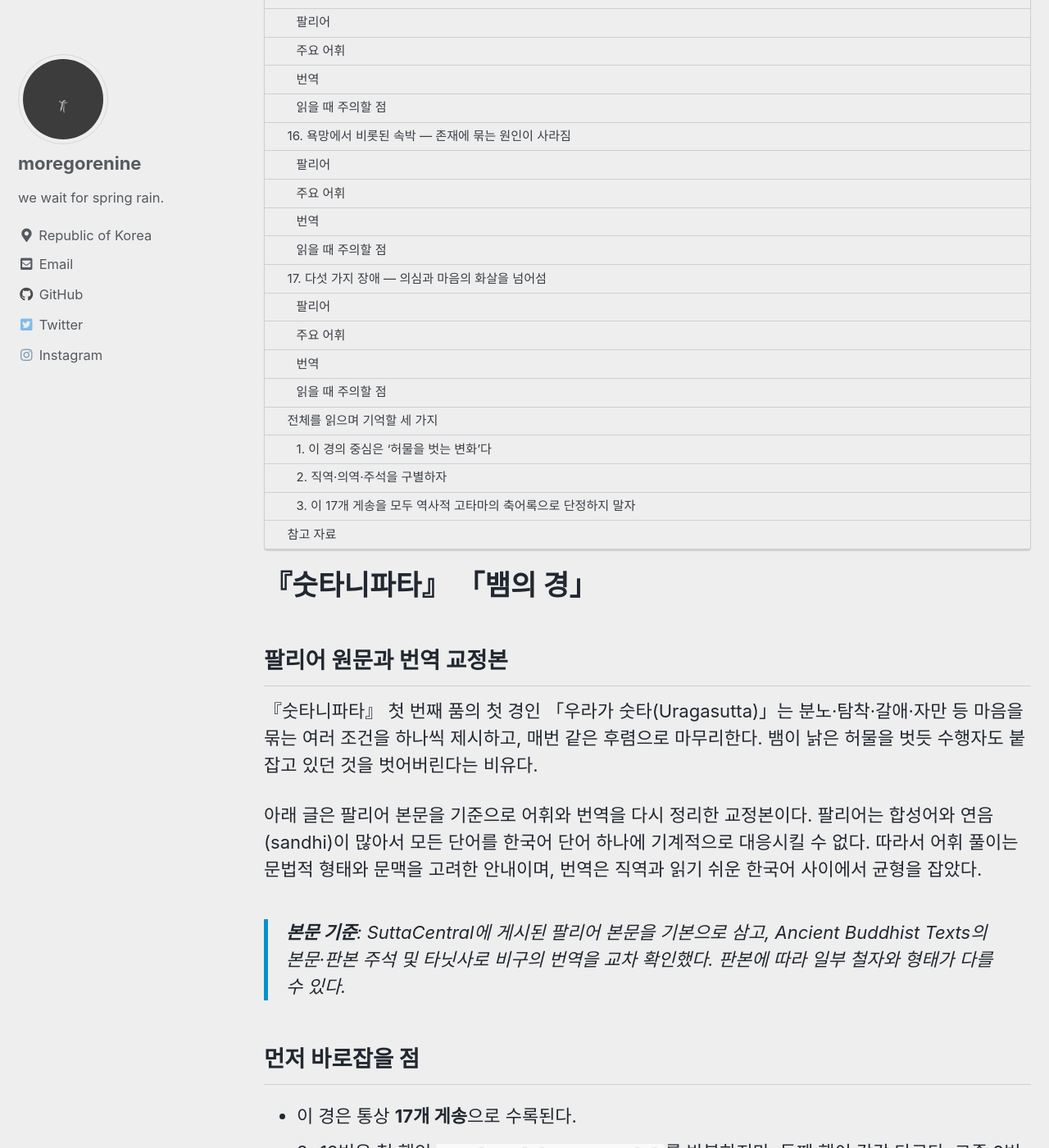
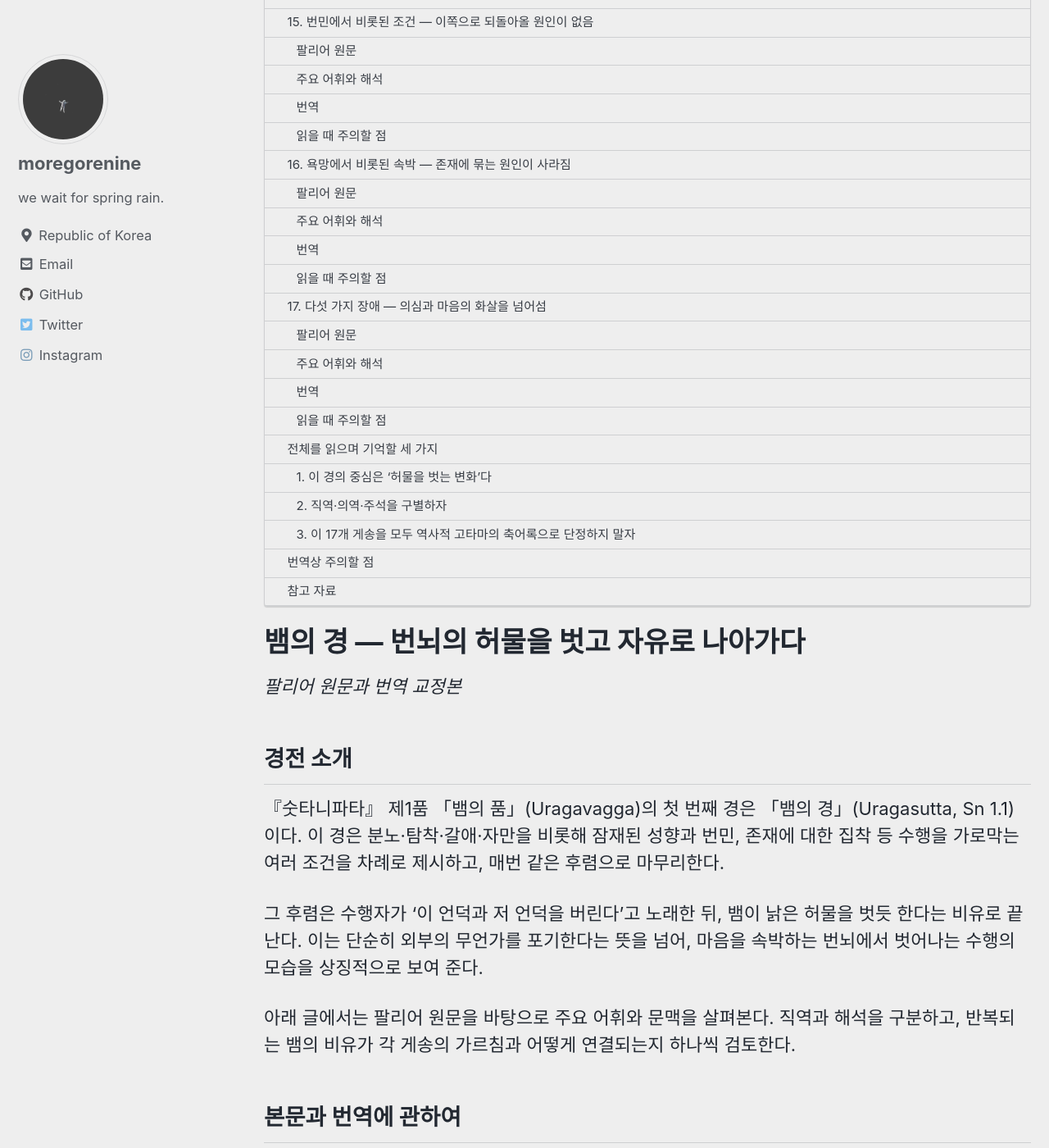
Before and after one commit to moregorenine/moregorenine.github.io, a Jekyll site: the page built from _posts/suttanipata/2026-10-19-uraga-sutta-final-edition.md, in a window 1280 px wide and 1400 px high, scrolled down 2834 px. Shown: the whole window at 82% size. Built offline with Jekyll 4.4.1, drawn with Linux system fonts in a browser that asks for light colours; cached includes are drawn as plain includes; comment, search, counter and statistics services are not loaded; some of the changed text lies outside the part shown.

```diff
--- a/_posts/suttanipata/2026-10-19-uraga-sutta-final-edition.md
+++ b/_posts/suttanipata/2026-10-19-uraga-sutta-final-edition.md
@@ -1,32 +1,38 @@
 ---
-title: "『숫타니파타』 「뱀의 경」: 팔리어 원문과 번역 교정본"
-excerpt: "『숫타니파타』 1.1 「뱀의 경」의 17개 게송을 팔리어 본문과 대조해 읽는다. 원문 어휘, 번역상 주의점, 해석이 갈리는 구절을 구분해 정리했다."
+title: "뱀의 경 — 번뇌의 허물을 벗고 자유로 나아가다"
+excerpt: "『숫타니파타』 1.1 「뱀의 경」의 17개 게송을 팔리어 본문과 대조해 읽는다. 주요 어휘, 반복 후렴, 번역상 주의점과 해석이 갈리는 구절을 구분해 정리한다."
 categories:
-    - 불교
-    - 초기불교
+  - 불교
+  - 초기불교
 tags:
-    - 숫타니파타
-    - 뱀의경
-    - 우라가숫타
-    - 팔리어
-    - 경전읽기
-    - 초기불교
-last_modified_at: 2026-10-19T23:42:00+09:00
+  - 숫타니파타
+  - 뱀의경
+  - 우라가숫타
+  - 팔리어
+  - 경전읽기
+  - 초기불교
+last_modified_at: 2026-10-27T23:30:00+09:00
 toc: true
 toc_sticky: true
 ---
 
-# 『숫타니파타』 「뱀의 경」
+# 뱀의 경 — 번뇌의 허물을 벗고 자유로 나아가다
 
-## 팔리어 원문과 번역 교정본
+_팔리어 원문과 번역 교정본_
 
-『숫타니파타』 첫 번째 품의 첫 경인 「우라가 숫타(Uragasutta)」는 분노·탐착·갈애·자만 등 마음을 묶는 여러 조건을 하나씩 제시하고, 매번 같은 후렴으로 마무리한다. 뱀이 낡은 허물을 벗듯 수행자도 붙잡고 있던 것을 벗어버린다는 비유다.
+## 경전 소개
 
-아래 글은 팔리어 본문을 기준으로 어휘와 번역을 다시 정리한 교정본이다. 팔리어는 합성어와 연음(sandhi)이 많아서 모든 단어를 한국어 단어 하나에 기계적으로 대응시킬 수 없다. 따라서 어휘 풀이는 문법적 형태와 문맥을 고려한 안내이며, 번역은 직역과 읽기 쉬운 한국어 사이에서 균형을 잡았다.
+『숫타니파타』 제1품 「뱀의 품」(Uragavagga)의 첫 번째 경은 「뱀의 경」(Uragasutta, Sn 1.1)이다. 이 경은 분노·탐착·갈애·자만을 비롯해 잠재된 성향과 번민, 존재에 대한 집착 등 수행을 가로막는 여러 조건을 차례로 제시하고, 매번 같은 후렴으로 마무리한다.
 
-> **본문 기준**: SuttaCentral에 게시된 팔리어 본문을 기본으로 삼고, *Ancient Buddhist Texts*의 본문·판본 주석 및 타닛사로 비구의 번역을 교차 확인했다. 판본에 따라 일부 철자와 형태가 다를 수 있다.
+그 후렴은 수행자가 ‘이 언덕과 저 언덕을 버린다’고 노래한 뒤, 뱀이 낡은 허물을 벗듯 한다는 비유로 끝난다. 이는 단순히 외부의 무언가를 포기한다는 뜻을 넘어, 마음을 속박하는 번뇌에서 벗어나는 수행의 모습을 상징적으로 보여 준다.
 
-## 먼저 바로잡을 점
+아래 글에서는 팔리어 원문을 바탕으로 주요 어휘와 문맥을 살펴본다. 직역과 해석을 구분하고, 반복되는 뱀의 비유가 각 게송의 가르침과 어떻게 연결되는지 하나씩 검토한다.
+
+## 본문과 번역에 관하여
+
+> **본문 기준**: SuttaCentral에 게시된 팔리어 본문을 기본으로 삼고, **Ancient Buddhist Texts**의 본문·판본 주석 및 타닛사로 비구의 번역을 교차 확인했다. 판본에 따라 일부 철자와 형태가 다를 수 있다.
+
+## 먼저 확인할 점
 
 - 이 경은 통상 **17개 게송**으로 수록된다.
 - 8~13번은 첫 행인 `Yo nāccasārī na paccasārī`를 반복하지만, 둘째 행이 각각 다르다. 그중 9번의 `sabbaṃ vitathamidanti ñatvā loke`를 빠뜨리면 이후 게송의 번호와 의미가 모두 어긋난다.
@@ -61,14 +68,14 @@ toc_sticky: true
 
 ## 1. 분노 — 이미 일어난 분노를 다스리다
 
-### 팔리어
+### 팔리어 원문
 
 > Yo uppatitaṃ vineti kodhaṃ,
 > Visaṭaṃ sappavisaṃva osadhehi;
 > So bhikkhu jahāti orapāraṃ,
 > Urago jiṇṇamivattacaṃ purāṇaṃ.
 
-### 주요 어휘
+### 주요 어휘와 해석
 
 - `yo` — 누구든 …하는 사람은
 - `uppatitaṃ` — 일어난, 솟아오른
@@ -88,14 +95,14 @@ toc_sticky: true
 
 ## 2. 탐착 — 연꽃을 뿌리째 뽑듯
 
-### 팔리어
+### 팔리어 원문
 
 > Yo rāgamudacchidā asesaṃ,
 > Bhisapupphaṃva saroruhaṃ vigayha;
 > So bhikkhu jahāti orapāraṃ,
 > Urago jiṇṇamivattacaṃ purāṇaṃ.
 
-### 주요 어휘
+### 주요 어휘와 해석
 
 - `rāgaṃ` — 탐착, 욕정, 마음을 끌어당기는 애착을
 - `udacchidā` — 끊어냈다, 잘라냈다
@@ -116,14 +123,14 @@ toc_sticky: true
 
 ## 3. 갈애 — 빠르게 흐르는 물줄기를 말리다
 
-### 팔리어
+### 팔리어 원문
 
 > Yo taṇhamudacchidā asesaṃ,
 > Saritaṃ sīghasaraṃ visosayitvā;
 > So bhikkhu jahāti orapāraṃ,
 > Urago jiṇṇamivattacaṃ purāṇaṃ.
 
-### 주요 어휘
+### 주요 어휘와 해석
 
 - `taṇhaṃ` — 갈애를, 목마른 듯 계속 원하는 마음을
 - `udacchidā` — 끊어냈다
@@ -142,14 +149,14 @@ toc_sticky: true
 
 ## 4. 자만 — 약한 갈대 다리를 무너뜨리는 홍수
 
-### 팔리어
+### 팔리어 원문
 
 > Yo mānamudabbadhī asesaṃ,
 > Naḷasetuṃva sudubbalaṃ mahogho;
 > So bhikkhu jahāti orapāraṃ,
 > Urago jiṇṇamivattacaṃ purāṇaṃ.
 
-### 주요 어휘
+### 주요 어휘와 해석
 
 - `mānaṃ` — 자만, 자신을 남과 비교하며 높이거나 낮추는 마음을
 - `udabbadhī` — 무너뜨렸다, 파괴했다
@@ -168,14 +175,14 @@ toc_sticky: true
 
 ## 5. 존재의 핵심 — 무화과나무에서 꽃을 찾듯
 
-### 팔리어
+### 팔리어 원문
 
 > Yo nājjhagamā bhavesu sāraṃ,
 > Vicinaṃ pupphamivā udumbaresu;
 > So bhikkhu jahāti orapāraṃ,
 > Urago jiṇṇamivattacaṃ purāṇaṃ.
 
-### 주요 어휘
+### 주요 어휘와 해석
 
 - `yo` — 누구든 …하는 사람은
 - `na ajjhagamā` — 발견하지 못했다, 도달하지 못했다
@@ -197,14 +204,14 @@ toc_sticky: true
 
 ## 6. 마음속 분노 — 존재의 이런저런 상태를 넘어섬
 
-### 팔리어
+### 팔리어 원문
 
 > Yassantarato na santi kopā,
 > Itibhavābhavatañca vītivatto;
 > So bhikkhu jahāti orapāraṃ,
 > Urago jiṇṇamivattacaṃ purāṇaṃ.
 
-### 주요 어휘
+### 주요 어휘와 해석
 
 - `yassa` — 그에게, 그런 사람에게
 - `antarato` — 안쪽에서, 마음속에
@@ -223,14 +230,14 @@ toc_sticky: true
 
 ## 7. 생각과 사유 — 마음속의 얽힌 생각을 걷어내다
 
-### 팔리어
+### 팔리어 원문
 
 > Yassa vitakkā vidhūpitā,
 > Ajjhattaṃ suvikappitā asesā;
 > So bhikkhu jahāti orapāraṃ,
 > Urago jiṇṇamivattacaṃ purāṇaṃ.
 
-### 주요 어휘
+### 주요 어휘와 해석
 
 - `vitakkā` — 생각들, 사유들. 문맥에 따라 숙고나 개념적 사유를 뜻할 수 있다.
 - `vidhūpitā` — 흩어진, 쫓겨난, 제거된
@@ -248,14 +255,14 @@ toc_sticky: true
 
 ## 8. 지나침과 뒤처짐 — 개념적 증식을 넘어섬
 
-### 팔리어
+### 팔리어 원문
 
 > Yo nāccasārī na paccasārī,
 > Sabbaṃ accagamā imaṃ papañcaṃ;
 > So bhikkhu jahāti orapāraṃ,
 > Urago jiṇṇamivattacaṃ purāṇaṃ.
 
-### 주요 어휘
+### 주요 어휘와 해석
 
 - `nāccasārī` — 지나치게 앞질러 가지 않은, 한계를 넘어 달리지 않은
 - `na paccasārī` — 뒤처지지 않은, 뒤로 물러나지 않은
@@ -275,14 +282,14 @@ toc_sticky: true
 
 ## 9. 세상의 실상 — '이 모든 것은 사실과 다르다'고 알다
 
-### 팔리어
+### 팔리어 원문
 
 > Yo nāccasārī na paccasārī,
 > Sabbaṃ vitathamidanti ñatvā loke;
 > So bhikkhu jahāti orapāraṃ,
 > Urago jiṇṇamivattacaṃ purāṇaṃ.
 
-### 주요 어휘
+### 주요 어휘와 해석
 
 - `yo nāccasārī na paccasārī` — 지나치게 앞서지도 뒤처지지도 않는 사람은
 - `sabbaṃ` — 모든 것이, 이 모든 것을
@@ -302,14 +309,14 @@ toc_sticky: true
 
 ## 10. 탐욕 — 붙잡으려는 욕심에서 벗어남
 
-### 팔리어
+### 팔리어 원문
 
 > Yo nāccasārī na paccasārī,
 > Sabbaṃ vitathamidanti vītalobho;
 > So bhikkhu jahāti orapāraṃ,
 > Urago jiṇṇamivattacaṃ purāṇaṃ.
 
-### 주요 어휘
+### 주요 어휘와 해석
 
 - `vītalobho` — 탐욕을 여읜, 탐욕에서 벗어난
 - `lobha` — 탐욕, 움켜쥐고 자기 것으로 만들려는 욕심
@@ -325,14 +332,14 @@ toc_sticky: true
 
 ## 11. 탐착 — 마음을 사로잡는 열정에서 벗어남
 
-### 팔리어
+### 팔리어 원문
 
 > Yo nāccasārī na paccasārī,
 > Sabbaṃ vitathamidanti vītarāgo;
 > So bhikkhu jahāti orapāraṃ,
 > Urago jiṇṇamivattacaṃ purāṇaṃ.
 
-### 주요 어휘
+### 주요 어휘와 해석
 
 - `vītarāgo` — 탐착·욕정에서 벗어난
 - `rāga` — 탐착, 욕정, 매혹이나 집착의 정서
@@ -347,14 +354,14 @@ toc_sticky: true
 
 ## 12. 성냄과 혐오 — 적대적인 반응에서 벗어남
 
-### 팔리어
+### 팔리어 원문
 
 > Yo nāccasārī na paccasārī,
 > Sabbaṃ vitathamidanti vītadoso;
 > So bhikkhu jahāti orapāraṃ,
 > Urago jiṇṇamivattacaṃ purāṇaṃ.
 
-### 주요 어휘
+### 주요 어휘와 해석
 
 - `vītadoso` — 성냄·혐오를 여읜
 - `dosa` — 성냄, 혐오, 밀어내려는 적대적 마음
@@ -369,14 +376,14 @@ toc_sticky: true
 
 ## 13. 미혹 — 어리석음을 여읨
 
-### 팔리어
+### 팔리어 원문
 
 > Yo nāccasārī na paccasārī,
 > Sabbaṃ vitathamidanti vītamoho;
 > So bhikkhu jahāti orapāraṃ,
 > Urago jiṇṇamivattacaṃ purāṇaṃ.
 
-### 주요 어휘
+### 주요 어휘와 해석
 
 - `vītamoho` — 미혹·어리석음을 여읜
 - `moha` — 미혹, 어리석음, 사물을 바르게 보지 못하는 상태
@@ -391,14 +398,14 @@ toc_sticky: true
 
 ## 14. 잠재된 성향 — 번뇌의 뿌리가 뽑힘
 
-### 팔리어
+### 팔리어 원문
 
 > Yassānusayā na santi keci,
 > Mūlā ca akusalā samūhatāse;
 > So bhikkhu jahāti orapāraṃ,
 > Urago jiṇṇamivattacaṃ purāṇaṃ.
 
-### 주요 어휘
+### 주요 어휘와 해석
 
 - `yassa` — 그에게, 그런 사람에게
 - `anusayā` — 잠재된 성향, 잠복해 있는 번뇌의 경향
@@ -417,14 +424,14 @@ toc_sticky: true
 
 ## 15. 번민에서 비롯된 조건 — 이쪽으로 되돌아올 원인이 없음
 
-### 팔리어
+### 팔리어 원문
 
 > Yassa darathajā na santi keci,
 > Oraṃ āgamanāya paccayāse;
 > So bhikkhu jahāti orapāraṃ,
 > Urago jiṇṇamivattacaṃ purāṇaṃ.
 
-### 주요 어휘
+### 주요 어휘와 해석
 
 - `darathajā` — 번민·괴로움·초조함에서 생겨난 것들
 - `na santi keci` — 아무것도 남아 있지 않다
@@ -441,14 +448,14 @@ toc_sticky: true
 
 ## 16. 욕망에서 비롯된 속박 — 존재에 묶는 원인이 사라짐
 
-### 팔리어
+### 팔리어 원문
 
 > Yassa vanathajā na santi keci,
 > Vinibandhāya bhavāya hetukappā;
 > So bhikkhu jahāti orapāraṃ,
 > Urago jiṇṇamivattacaṃ purāṇaṃ.
 
-### 주요 어휘
+### 주요 어휘와 해석
 
 - `vanathajā` — 욕망·탐착에서 생겨난 것들. `vanatha`에는 욕망이나 얽매임을 나타내는 뉘앙스가 있다.
 - `na santi keci` — 어떤 것도 남아 있지 않다
@@ -466,14 +473,14 @@ toc_sticky: true
 
 ## 17. 다섯 가지 장애 — 의심과 마음의 화살을 넘어섬
 
-### 팔리어
+### 팔리어 원문
 
 > Yo nīvaraṇe pahāya pañca,
 > Anigho tiṇṇakathaṅkatho visallo;
 > So bhikkhu jahāti orapāraṃ,
 > Urago jiṇṇamivattacaṃ purāṇaṃ.
 
-### 주요 어휘
+### 주요 어휘와 해석
 
 - `nīvaraṇe` — 장애들을, 마음을 가로막는 것들을
 - `pahāya` — 버리고 나서, 내려놓고
@@ -508,15 +515,23 @@ toc_sticky: true
 
 「뱀의 경」은 공통 후렴을 반복하는 여러 시적 게송으로 이루어져 있다. 타닛사로 비구는 여러 초기 불교 학파의 전승을 비교한 연구를 인용하며, 이와 비슷한 게송들이 원래 서로 다른 때에 읊어진 시였을 가능성을 언급한다. 그러므로 이를 흥미로운 가능성으로 소개할 수는 있지만, 각각의 게송이 언제 어떤 상황에서 만들어졌는지 확정되었다고 해서는 안 된다. 이 문헌은 초기 불교의 사유를 살펴보는 중요한 자료이지만, 역사적 인물의 말을 녹음한 기록과 똑같이 취급할 수는 없다.
 
+## 번역상 주의할 점
+
+- 팔리어 어휘의 직역과 불교적 해석을 구분한다. 예를 들어 `sāra`는 '핵심·알맹이'를 뜻하지만, 그 자체로 '영원한 본질'을 뜻하지는 않는다.
+- `itibhavābhavataṃ`, `suvikappitā`, `papañca` 등은 문맥과 주석에 따라 해석이 갈릴 수 있으므로 단일한 뜻으로 단정하지 않는다.
+- `orapāraṃ`은 우선 '이쪽과 저쪽의 언덕'이라는 이미지를 살려 옮기고, 이를 특정 교리 개념과 동일시하는 것은 별도의 해석으로 표시한다.
+- 이 17개 게송을 모두 역사적 고타마의 축어록으로 단정하지 않는다. 경전은 초기 불교의 사유를 살펴보는 중요한 문헌 자료이지만, 문헌의 형성과 전승에는 연구상의 한계가 있다.
+
 ## 참고 자료
 
 1. [SuttaCentral — Snp 1.1 Uragasutta, 팔리어 본문](https://suttacentral.net/snp1.1/pli/ms)
-   본문 17개 게송의 순서와 표기를 확인하는 기본 자료.
-2. [Ancient Buddhist Texts — Uraga Verses: The Establishment of the Pāḷi Text](https://ancient-buddhist-texts.net/Buddhist-Texts/C4-Uraga-Verses/01-Establishment.htm)
-   팔리어 본문과 판본 차이, 운율 및 특정 어휘에 관한 상세 주석.
-3. [Access to Insight — Thanissaro Bhikkhu, “Uraga Sutta: The Snake”](https://www.accesstoinsight.org/tipitaka/kn/snp/snp.1.01.than.html)
-   영문 번역과 게송들이 별도의 시였을 가능성에 관한 번역자 주석.
-4. [A Buddha Ujja — Uraga Sutta, Amaravati 번역](https://a-buddha-ujja.hu/snp-1.1/en/amaravati)
-   다른 현대 번역과 표현을 비교할 때 참고할 수 있는 자료.
 
-> **편집 원칙:** 이 글의 한국어 번역은 위 자료들을 대조해 새로 정리한 해설 번역이다. 특정 한국어 번역본의 문장을 그대로 옮긴 것이 아니며, 해석이 갈리는 구절은 단정하지 않고 그 불확실성을 본문에 표시했다.
+   본문 17개 게송의 순서와 표기를 확인하는 기본 자료. 2. [Ancient Buddhist Texts — Uraga Verses: The Establishment of the Pāḷi Text](https://ancient-buddhist-texts.net/Buddhist-Texts/C4-Uraga-Verses/01-Establishment.htm)
+
+   팔리어 본문과 판본 차이, 운율 및 특정 어휘에 관한 상세 주석. 3. [Access to Insight — Thanissaro Bhikkhu, “Uraga Sutta: The Snake”](https://www.accesstoinsight.org/tipitaka/kn/snp/snp.1.01.than.html)
+
+   영문 번역과 게송들이 별도의 시였을 가능성에 관한 번역자 주석. 4. [A Buddha Ujja — Uraga Sutta, Amaravati 번역](https://a-buddha-ujja.hu/snp-1.1/en/amaravati)
+
+   다른 현대 번역과 표현을 비교할 때 참고할 수 있는 자료.
+
+> **편집 원칙:** 이 글의 한국어 번역은 팔리어 본문과 참고 번역을 대조해 정리한 편집 번역이다. 해석이 갈리는 구절은 단정하지 않고, 직역·의역·주석을 구분했다.
```
Also changed, not shown: other parts of _posts/suttanipata/2026-10-19-uraga-sutta-final-edition.md (+2 -1 lines), _posts/suttanipata/2026-10-27-dhaniya-sutta-final-edition.md (added, +598 -0 lines).
